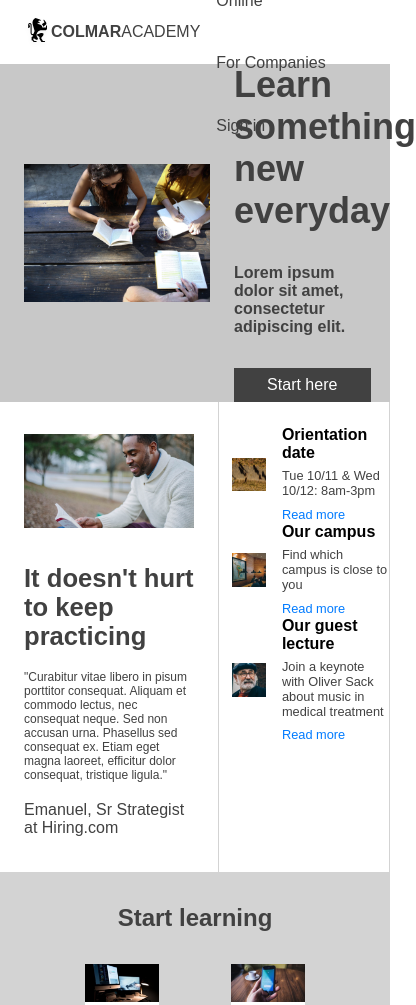
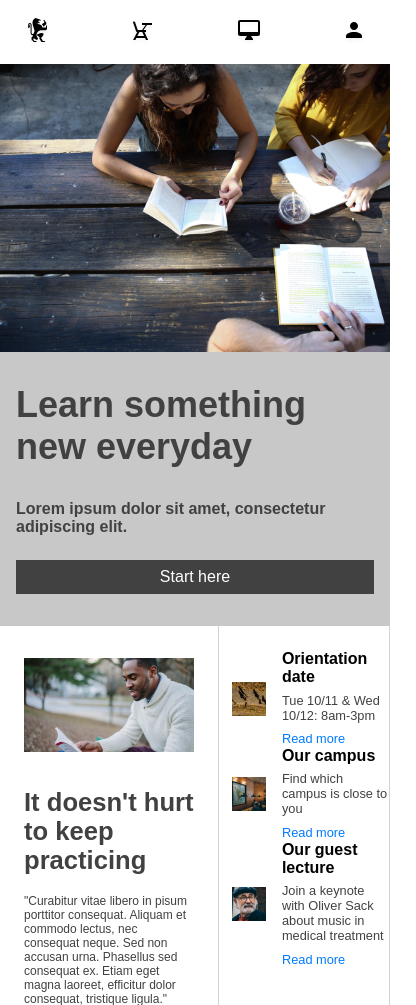
Before and after one commit to leondobson/Colmar-academy, a plain HTML site: page index.html in a window 390 px wide. Shown: the top 1005 px of the page, 416 px wide, since content can reach past the window. Drawn offline with Linux system fonts and the light colour scheme.

Commit message:
first media queries added

```diff
--- a/index.html
+++ b/index.html
@@ -8,7 +8,7 @@
     </head>
     <body>
 
-        <header>
+        <header id="desktop">
             <div class="logo">
                 <img src="resources/capstone_colmar_assets/images/ic-logo.svg" alt="Colmar academy logo">
                 <p><strong>COLMAR</strong>ACADEMY</p>
@@ -21,6 +21,13 @@
                     <li><a href="#">Sign in</a></li>
                 </ul>
             </nav>
+        </header>
+
+        <header id="mobile">
+            <img src="resources/capstone_colmar_assets/images/ic-logo.svg" alt="Colmar academy logo">
+            <img src="resources/capstone_colmar_assets/images/ic-on-campus.svg" alt="on campus">
+            <img src="resources/capstone_colmar_assets/images/ic-online.svg" alt="online">
+            <img src="resources/capstone_colmar_assets/images/ic-login.svg" alt="login">
         </header>
 
         <main>
@@ -134,7 +141,7 @@
                         <video src="resources/capstone_colmar_assets/videos/thesis.mp4" controls></video>
                         <div class="reimagine-text main-block-text">
                             <h3>Reimagine urban</h3>
-                            <p>"Curabitur vitae libero in pisum porttitor consequat. Aliquam et commodo lectus, nec consequat neque. Sed non accusan urna. Phasellus sed consequat ex. Etiam eget magna laoreet, efficitur dolor consequat, tristique ligula."</p>
+                            <p class="quote">"Curabitur vitae libero in pisum porttitor consequat. Aliquam et commodo lectus, nec consequat neque. Sed non accusan urna. Phasellus sed consequat ex. Etiam eget magna laoreet, efficitur dolor consequat, tristique ligula."</p>
                         </div>
                     </div>
 
--- a/resources/css/styles.css
+++ b/resources/css/styles.css
@@ -19,7 +19,27 @@ h1 {
 
 /* HEADER */
 
-header {
+@media only screen and (max-width : 720px){
+    header#desktop {
+        display: none;
+    }
+
+    header#mobile {
+        display: flex;
+        justify-content: space-between;
+        align-items: center;
+        height: 4rem;
+        padding: 0 1.5rem;
+    }
+
+}
+
+@media only screen and (min-width : 721px) {
+    header#mobile {
+        display: none;
+    }
+
+    header#desktop {
         display: flex;
         justify-content: space-between;
         align-items: center;
@@ -37,7 +57,7 @@ div.logo {
         font-weight: 200;
     }
 
-header img, header p, nav ul, nav li {
+    header#desktop img, header#desktop p, nav ul, nav li {
         display: inline-block;
     }
 
@@ -45,6 +65,7 @@ nav a {
         text-decoration: none;
         display: block;
         padding: 1.4rem 0 1.4rem 1rem;
+    }
 }
 
 /* MAIN */
@@ -55,6 +76,7 @@ nav a {
     display: flex;
     justify-content: left;
     align-items: center;
+    flex-wrap: wrap;
     background-color: rgba(200, 200, 200, 1);
 }
 
@@ -87,6 +109,30 @@ div.button {
     text-decoration: none;
     text-align: center;
     padding: 0.5rem 0;
+}
+
+@media only screen and (max-width : 720px) {
+    .learn img, .learn div{
+        display: block;
+
+    }
+
+    .learn img {
+        display: block;
+        width: 100%;
+        padding: 0;
+
+    }
+
+    .text {
+        width: 100%;
+        display: block;
+        padding: 2rem 1rem
+    }
+
+    .text p {
+        padding-bottom: 1.5rem;
+    }
 }
 
 /* information */
@@ -194,7 +240,7 @@ div.learning-container {
 div.learning-item {
     display: inline-block;
     width: 30%;
-    margin: 0rem 0.8rem 1rem;
+    margin: 0rem 0.6rem 1rem;
     background-color: white;
 }
 
```
Lines whose indentation alone changed are shown as unchanged.
